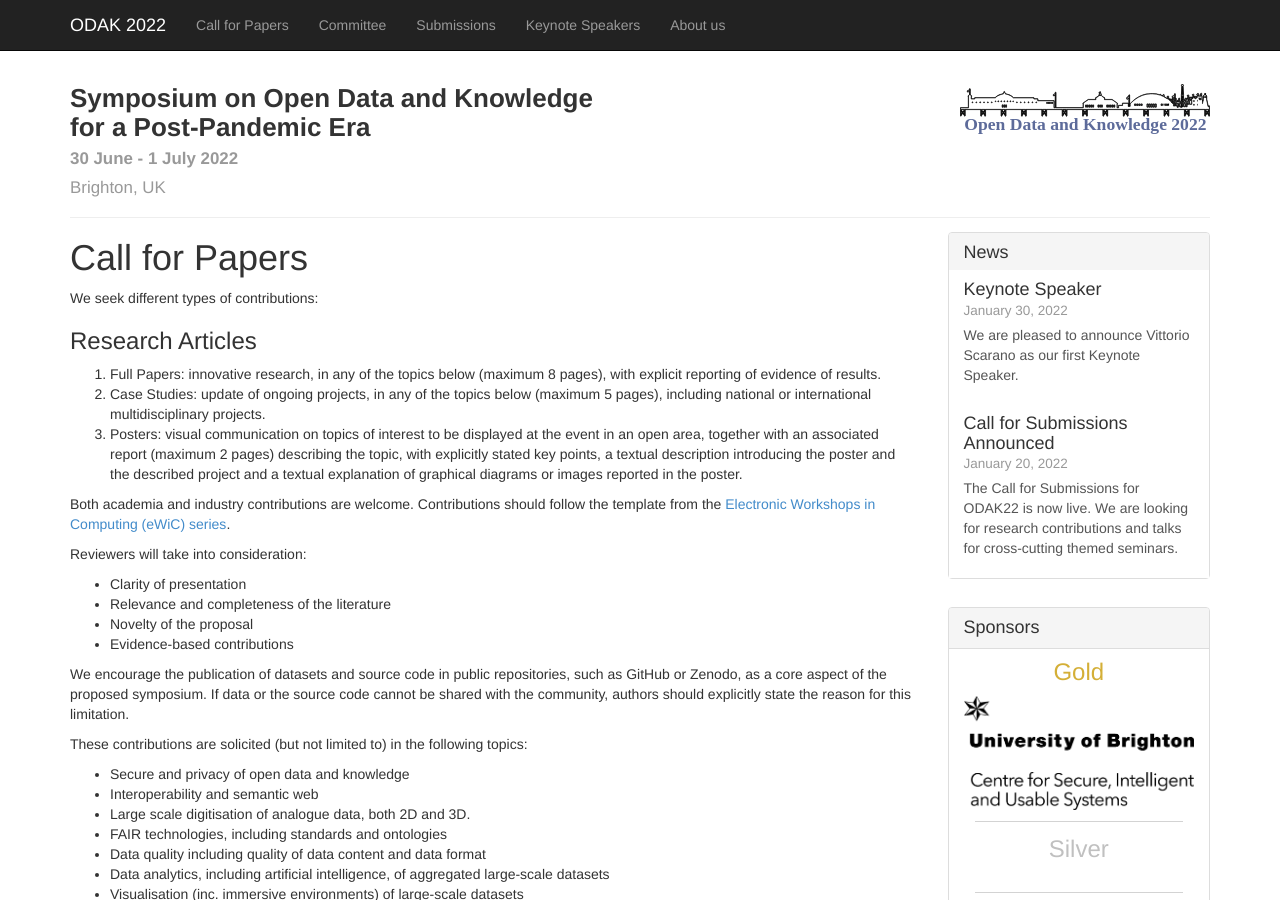
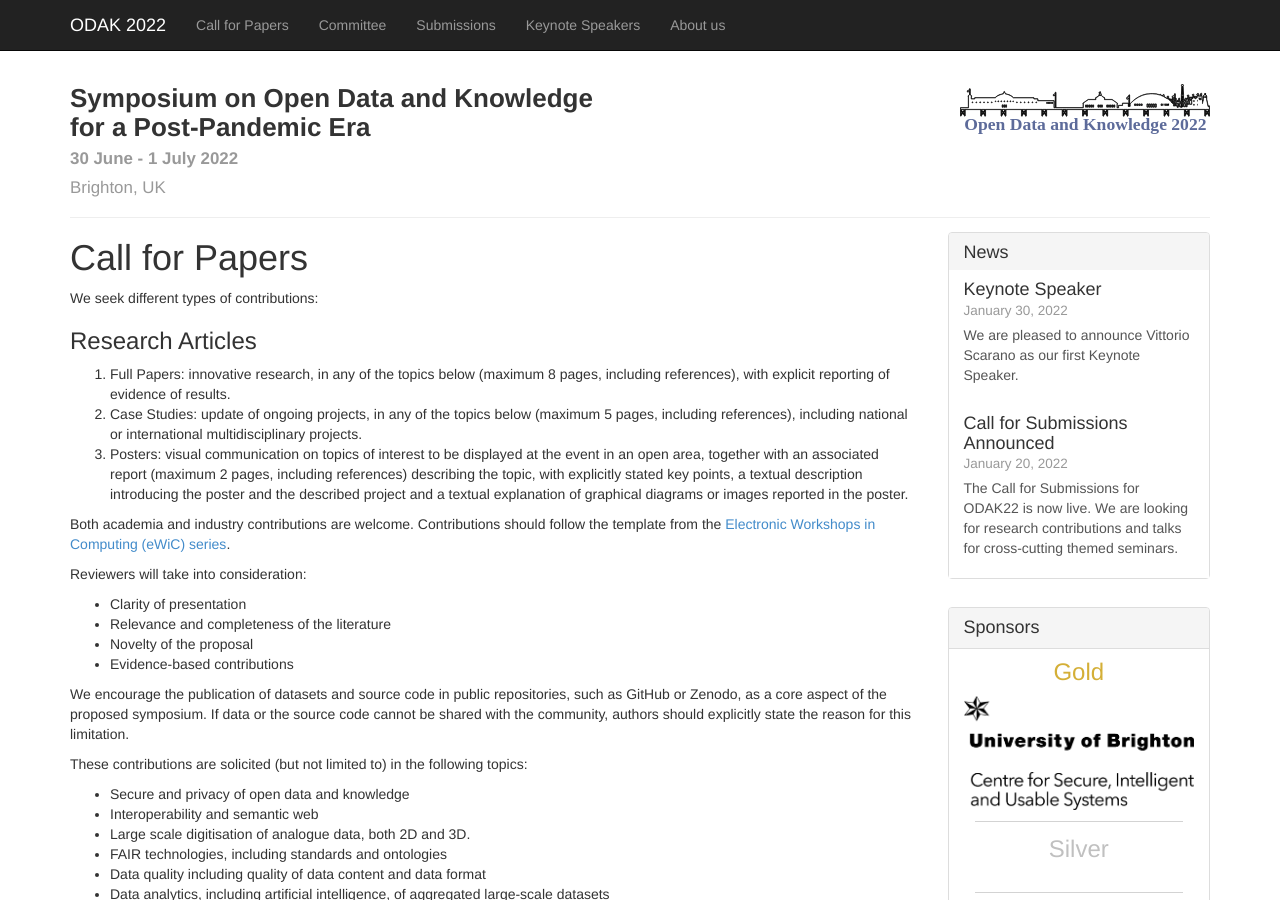
Before and after one commit to UniversityofBrighton/odak, a Jekyll site: the page built from 2022/call-for-papers.md, in a window 1280 px wide and 900 px high. Built offline with Jekyll 4.4.1, drawn with Linux system fonts in a browser that asks for light colours; comment, search, counter and statistics services are not loaded.

Commit message:
Specified that page limit includes references

```diff
--- a/2022/call-for-papers.md
+++ b/2022/call-for-papers.md
@@ -11,9 +11,9 @@ year: 2022
 We seek different types of contributions:
 
 ### Research Articles
-1. Full Papers: innovative research, in any of the topics below (maximum 8 pages), with  explicit reporting of evidence of results.
-2. Case Studies: update of ongoing projects, in any of the topics below (maximum 5 pages), including national or international multidisciplinary projects.
-3. Posters: visual communication on topics of interest to be displayed at the event in an open area, together with an associated report (maximum 2 pages) describing the topic, with explicitly stated key points, a textual description introducing the poster and the described project and a textual explanation of graphical diagrams or images reported in the poster.
+1. Full Papers: innovative research, in any of the topics below (maximum 8 pages, including references), with  explicit reporting of evidence of results.
+2. Case Studies: update of ongoing projects, in any of the topics below (maximum 5 pages, including references), including national or international multidisciplinary projects.
+3. Posters: visual communication on topics of interest to be displayed at the event in an open area, together with an associated report (maximum 2 pages, including references) describing the topic, with explicitly stated key points, a textual description introducing the poster and the described project and a textual explanation of graphical diagrams or images reported in the poster.
 
 Both academia and industry contributions are welcome.
 Contributions should follow the template from the [Electronic Workshops in Computing (eWiC) series](https://www.bcs.org/about-us/learned-publishing/electronic-workshops-in-computing-ewic/).
```
